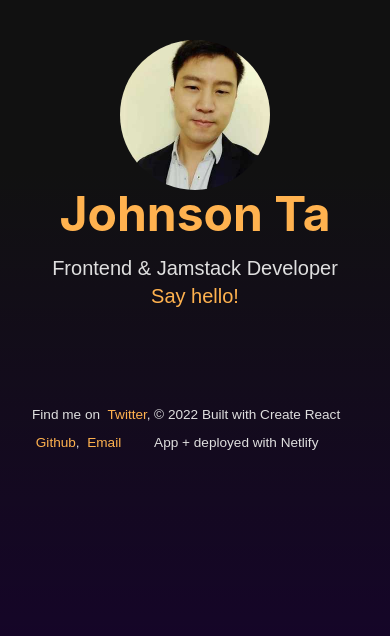
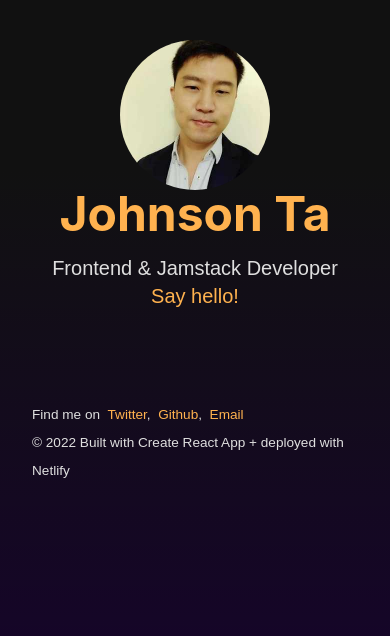
Before and after one commit to johnsonta87/johnsonta-website, a React (Create React App) app: page / in a window 390 px wide. Shown: the top 636 px of the page. Built offline with nearby package versions, Linux system fonts and the light colour scheme.

Commit message:
fix footer mobile to not flex

```diff
--- a/src/components/footer/FooterStyles.js
+++ b/src/components/footer/FooterStyles.js
@@ -4,14 +4,14 @@ export const FooterStyles = styled.footer`
   font-family: Piazzolla,serif;
   color: ${props => props.theme.uiWhite};
   margin-top: 25px;
-  display: flex;
   padding-top: 50px;
   padding-bottom: 50px;
-  justify-content: space-between;
-  -webkit-justify-content: justify;
-  -webkit-box-pack: justify;
-  -ms-flex-pack: justify;
-  align-items: flex-end;
+
+  @media screen and (min-width: 768px) {
+    display: flex;
+    justify-content: space-between;
+    align-items: flex-end;
+  }
 
   .footer-links {
     flex: 1 1 auto;
```
